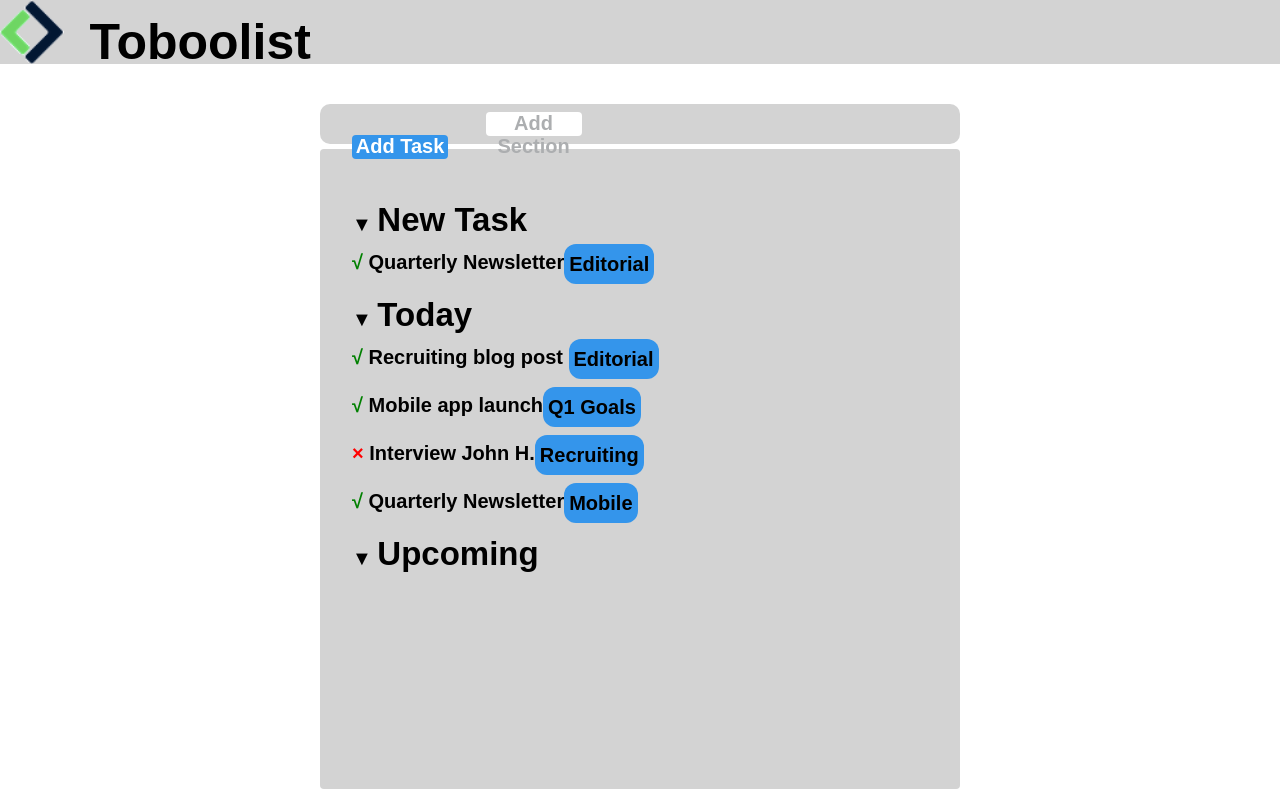
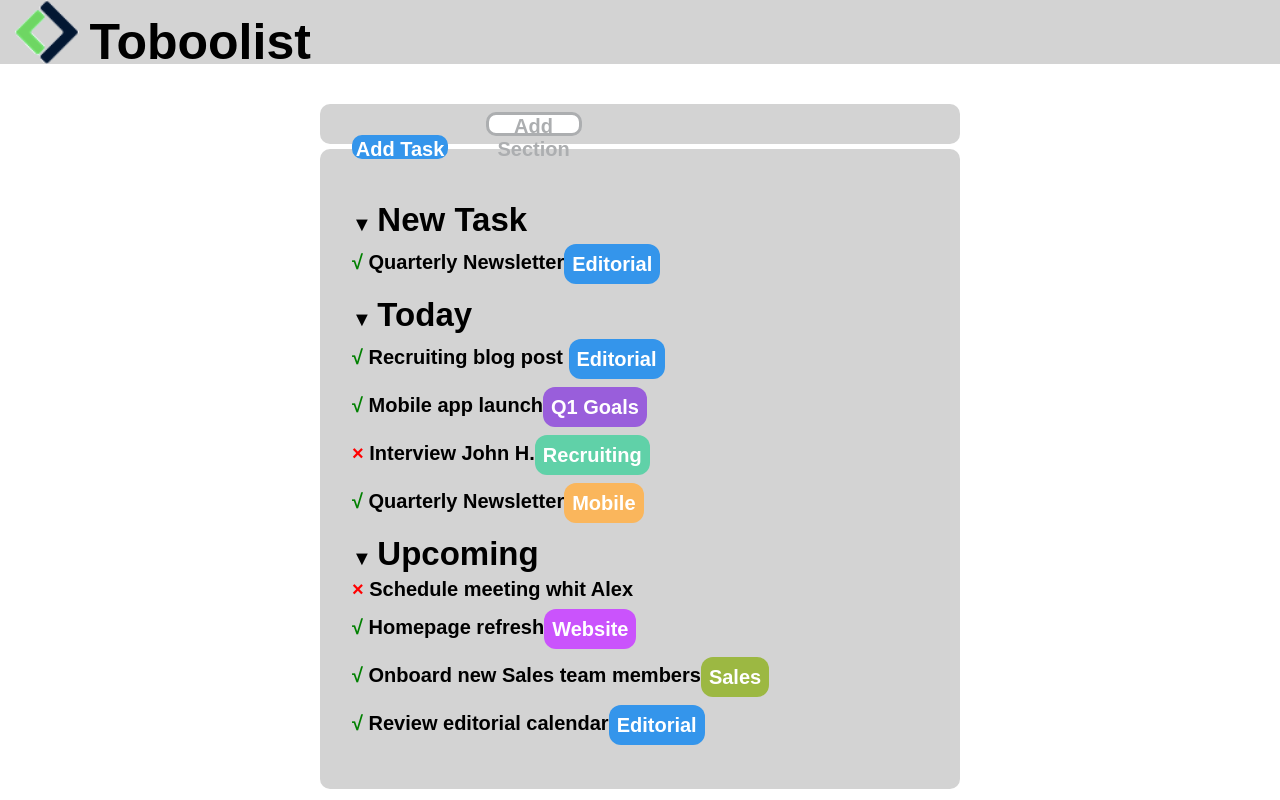
Before and after one commit to EdoardoMenicucci/html-css-toboolist, a plain HTML site: page index.html in a window 1280 px wide. Drawn offline with Linux system fonts and the light colour scheme.

Commit message:
Esercizio Completato

```diff
--- a/index.html
+++ b/index.html
@@ -27,11 +27,12 @@
             <div><span class="rosso">&#215</span> Interview John H.<span class="solidi verdi">Recruiting</span></div>
             <div><span class="verde">&#8730</span> Quarterly Newsletter<span class="solidi arancio">Mobile</span></div>
             &#9660 <span class="grandi"><strong>Upcoming</strong></span>
-
-
-
-
-
+            <div><span class="rosso">&#215</span> Schedule meeting whit Alex</div>
+            <div><span class="verde">&#8730</span> Homepage refresh<span class="solidi fucsia">Website</span></div>
+            <div><span class="verde">&#8730</span> Onboard new Sales team members<span
+                    class="solidi giallo">Sales</span></div>
+            <div><span class="verde">&#8730</span> Review editorial calendar<span class="solidi blu">Editorial</span>
+            </div>
         </section>
 
 
--- a/style.css
+++ b/style.css
@@ -17,6 +17,7 @@ header {
 
 img {
     height: 8vh;
+    padding-left: 15px;
 }
 
 #Logo {
@@ -43,21 +44,21 @@ button {
     font-size: 20px;
     margin-top: 1vh;
     margin-left: 4vh;
-    border-radius: 4px;
+    border-radius: 10px;
 }
 
 #tasto1 {
     background-color: #3495eb;
     color: white;
     border-color: lightgray;
-    border: 1px;
+    border: solid 3px #3495eb;
 }
 
 #tasto2 {
     background-color: #ffffff;
     color: #acaeb0;
     border-color: #acaeb0;
-    border: 3px;
+    border: solid 3px #acaeb0;
 }
 
 #tasklist {
@@ -70,6 +71,7 @@ button {
     border-radius: 4px;
     padding-left: 4vh;
     padding-top: 5vh;
+    border-radius: 10px;
 }
 
 strong,
@@ -97,12 +99,37 @@ div {
 .solidi {
     text-align: center;
     display: inline-block;
-    padding-left: 5px;
-    padding-right: 5px;
+    padding-left: 8px;
+    padding-right: 8px;
     vertical-align: middle;
     line-height: 40px;
     height: 40px;
+    color: white;
+    border-radius: 12px;
+}
+
+.blu {
     background-color: #3495eb;
-    border-radius: 12px;
+}
+
+.viola {
+    background-color: #995edb;
+}
+
+.verdi {
+    background-color: #60d1a8;
 
 }
+
+.arancio {
+    background-color: #fab65c;
+
+}
+
+.giallo {
+    background-color: #9cb842;
+}
+
+.fucsia {
+    background-color: #ca53fc;
+}
```
